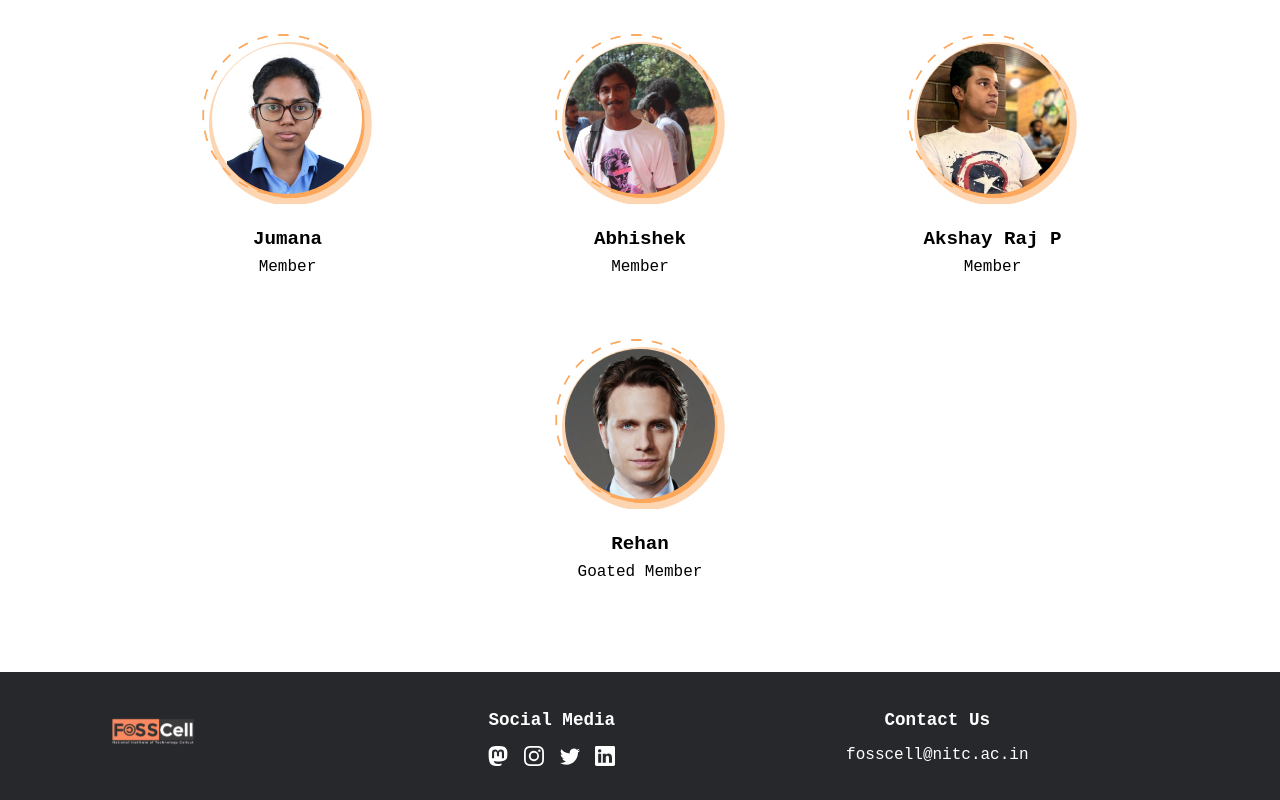
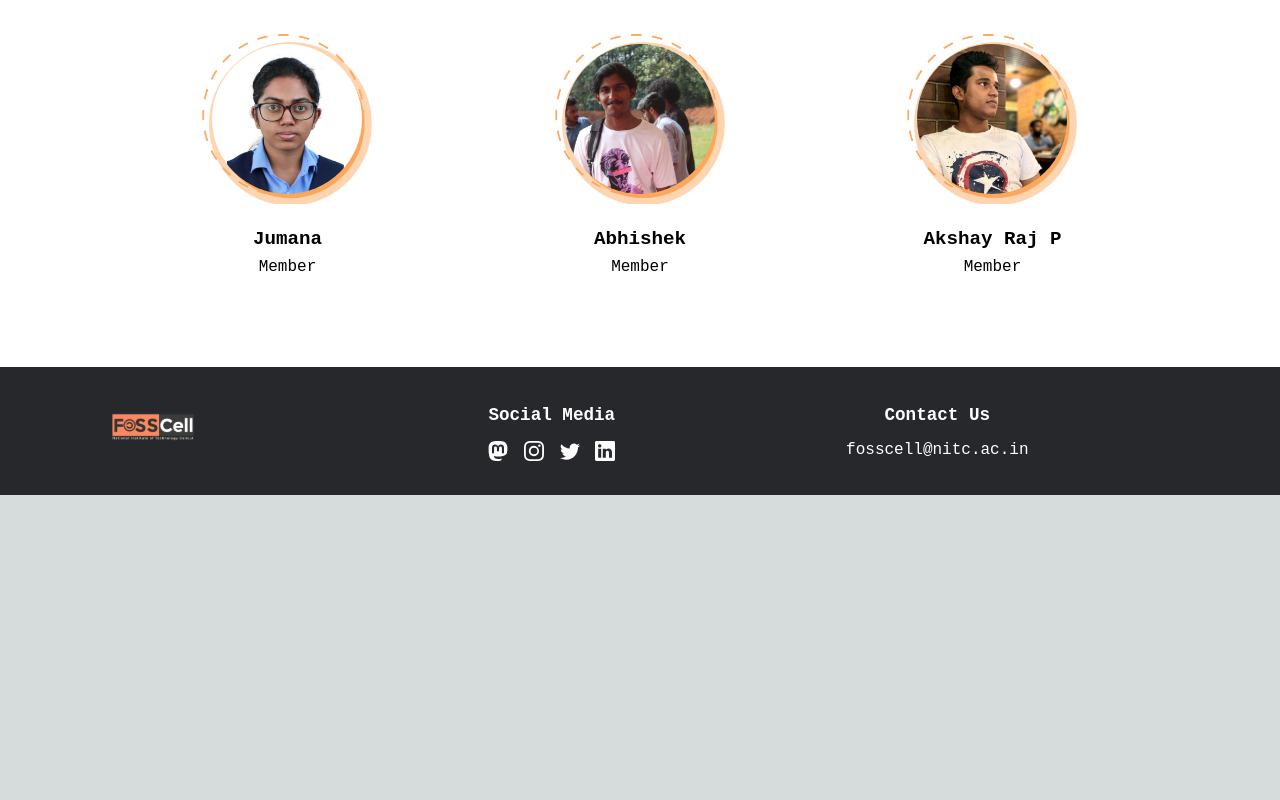
Before and after one commit to FOSSCellNITCalicut/fosscell-nextjs, a Next.js app: page /people in a window 1280 px wide. Shown: the part 2043-2843 px from the top of the page. After the commit the page ends 2538 px from the top, so only its background shows below. Built offline with nearby package versions, Linux system fonts and the light colour scheme.

Commit message:
updated people page

```diff
--- a/pages/people/index.js
+++ b/pages/people/index.js
@@ -297,13 +297,13 @@ const member = [
         name: "Akshay Raj P",
         position: "Member",
         image: AKSHAY_RAJ_P
-    },
-    {
-        id: 21,
-        name: "Rehan",
-        position: "Goated Member",
-        image: Rehan
     }
+    // {
+    //     id: 21,
+    //     name: "Rehan",
+    //     position: "Goated Member",
+    //     image: Rehan
+    // }
 ];
 
 export default function People() {
```
